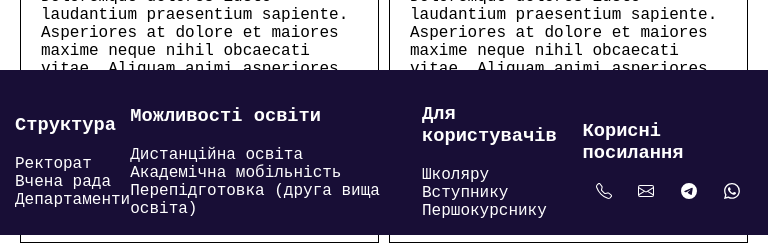
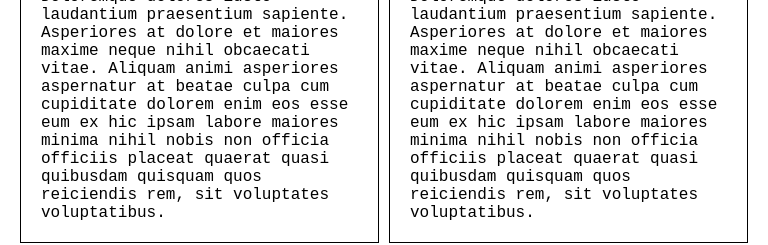
Before and after one commit to Gr1ngoire/web-register-react, a React (Create React App) app: page / in a window 768 px wide. Shown: the part 565-810 px from the top of the page. Built offline with nearby package versions, Linux system fonts and the light colour scheme; a web font is replaced by a local one.

Commit message:
Contacts page complete

```diff
--- a/src/components/contacts/contacts.tsx
+++ b/src/components/contacts/contacts.tsx
@@ -11,6 +11,14 @@ const Contacts: FC = () => {
         {id: 2, name: "Пан Декан", phoneNumber: "88005553535"},
         {id: 3, name: "Пан Ректор", phoneNumber: "88005553535"},
         {id: 4, name: "Пан Декан", phoneNumber: "88005553535"},
+        {id: 5, name: "Пан Ректор", phoneNumber: "88005553535"},
+        {id: 6, name: "Пан Декан", phoneNumber: "88005553535"},
+        {id: 7, name: "Пан Ректор", phoneNumber: "88005553535"},
+        {id: 8, name: "Пан Декан", phoneNumber: "88005553535"},
+        {id: 9, name: "Пан Ректор", phoneNumber: "88005553535"},
+        {id: 10, name: "Пан Декан", phoneNumber: "88005553535"},
+        {id: 11, name: "Пан Ректор", phoneNumber: "88005553535"},
+        {id: 12, name: "Пан Декан", phoneNumber: "88005553535"},
     ]
 
     return <div className={styles.contacts}>
--- a/src/components/contacts/styles.module.css
+++ b/src/components/contacts/styles.module.css
@@ -8,7 +8,7 @@
 
 .contactsWrapper {
     width: 40%;
-    margin-top: 100px;
+    margin: 100px 0 20px 0;
     display: flex;
     flex-direction: column;
     justify-content: center;
@@ -27,31 +27,12 @@
     border-bottom: 1px solid #ffffff;
 }
 
-footer {
-    width: 100%;
-    position: fixed;
-    bottom: 0;
-}
-
 @media (max-width: 1201px) {
 
     .contactsWrapper {
         margin: 200px 0 20px 0;
     }
 
-    footer {
-        width: 100%;
-        position: fixed;
-        bottom: 0;
-    }
-}
-
-@media (min-width: 737px) and (max-width: 1200px) {
-
-    footer {
-        width: 100%;
-        position: fixed !important;
-    }
 }
 
 @media (max-width: 736px) {
```
